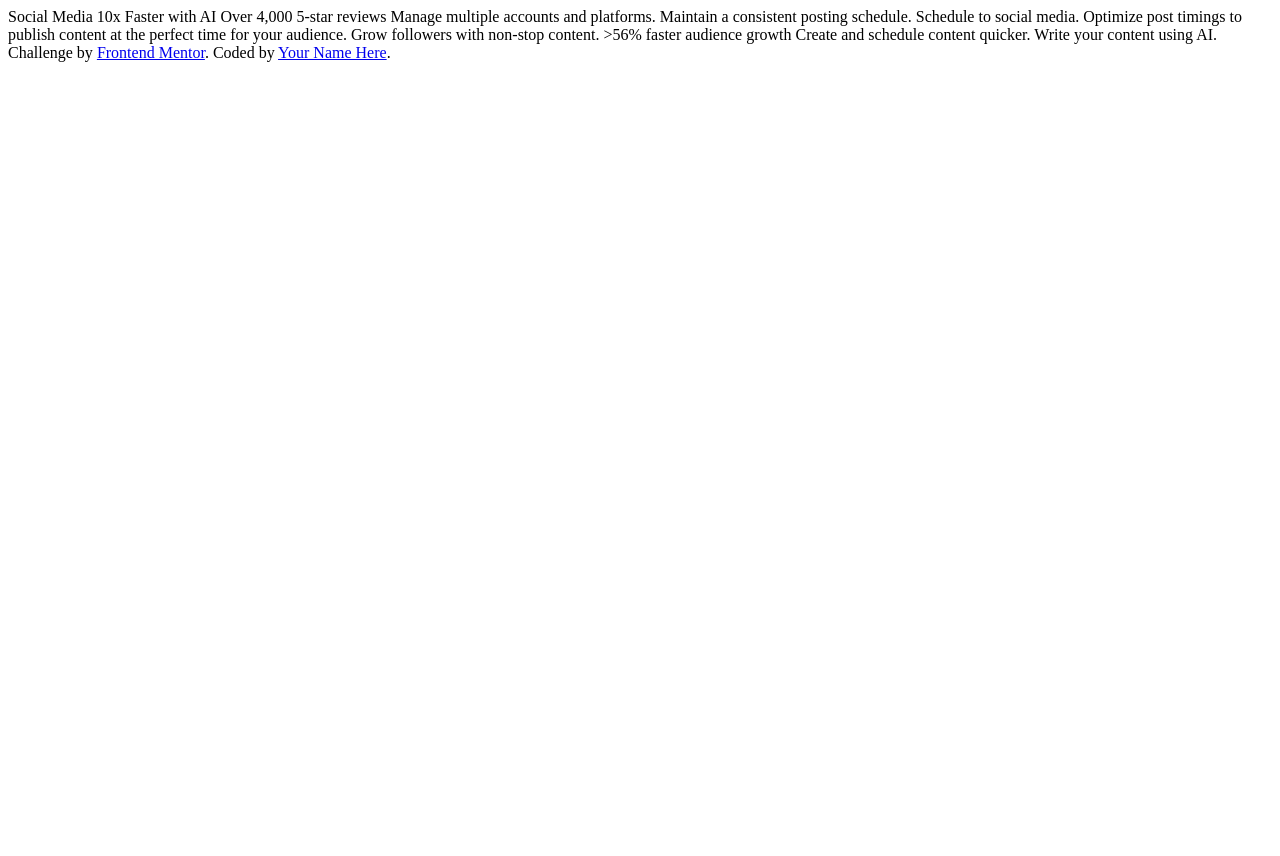
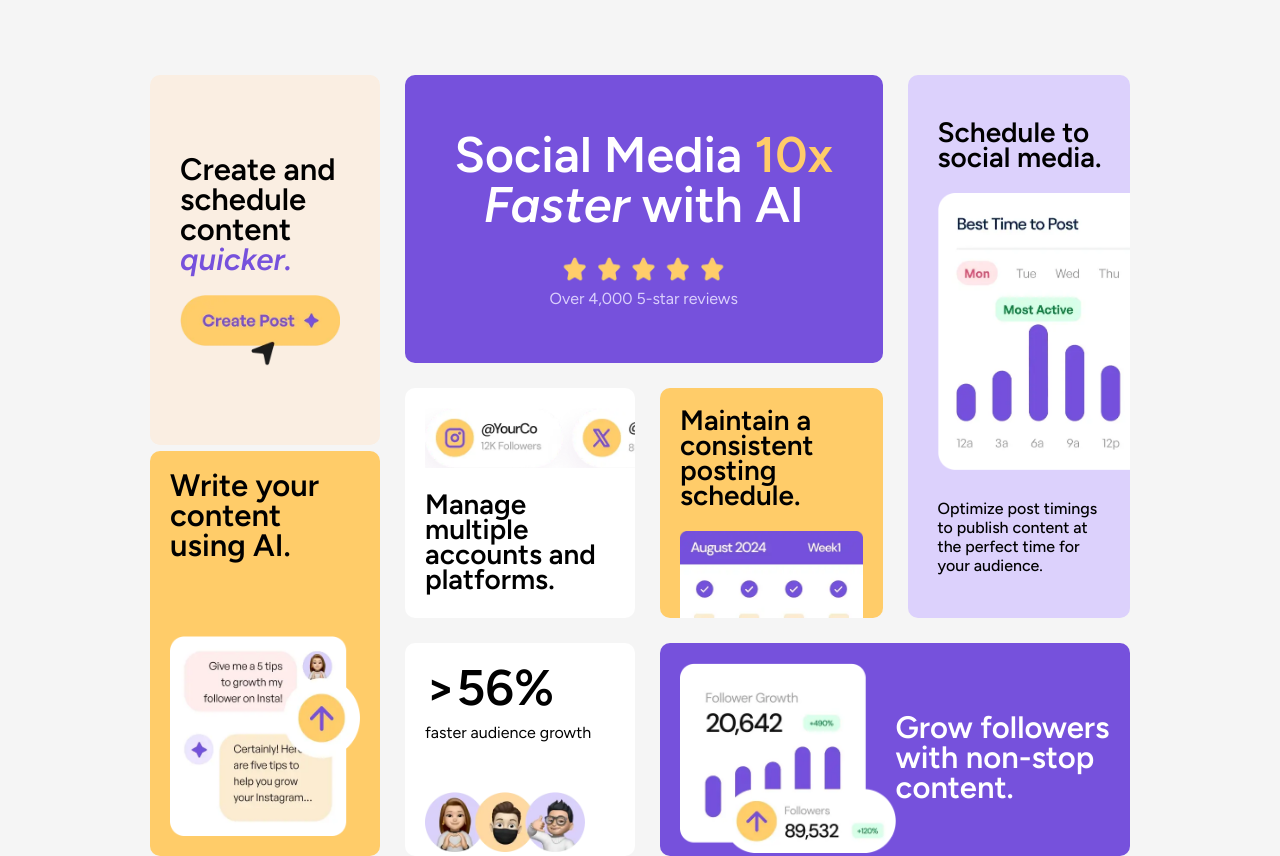
Before and after one commit to Grigoriyjan/bento-grid-main, a plain HTML site: page index.html in a window 1280 px wide. Before the commit the page ends 800 px from the top, so only its background shows below. Drawn offline with Linux system fonts and the light colour scheme.

Commit message:
desktop finished

```diff
--- /dev/null
+++ b/css/style.css
@@ -0,0 +1,164 @@
+@import url('https://fonts.googleapis.com/css2?family=DM+Sans:ital,opsz,wght@0,9..40,100..1000;1,9..40,100..1000&family=Figtree:ital,wght@0,300..900;1,300..900&display=swap');
+
+:root{
+    --yellow:#FFCC69;
+    --white:#ffff;
+    --purple:#7651DC;
+}
+
+* {
+    box-sizing: border-box;
+    margin: 0;
+    padding: 0;
+    font-family: "Figtree", serif;
+}
+body{
+    background: #F5F5F5;
+}
+.bento-container{
+    display: grid;
+    margin: auto;
+    margin-top: 75px;
+    max-width: 980px;
+    height: 85vh;
+    gap: 25px;
+    grid-template: 1fr repeat(2, 0.8fr)/ repeat(4, 1fr);
+}
+.block{
+    border-radius: 10px;
+}
+.block-1{
+    grid-column: 2/4;
+    padding: 55px 45px;
+    text-align: center;
+}
+.block-2{
+    grid-area: 2/2;
+    padding: 20px 0 0 20px;
+}
+.block-3{
+    padding: 0px 20px;
+    grid-area: 2/3;
+    display: flex;
+    flex-direction: column;
+    justify-content: space-between;
+}
+.block-4{
+    grid-area: 1/4/3/4;
+    padding: 25px 0 0 30px;
+}
+.block-5{
+    grid-area: 3/3/3/5;
+    padding: 20px 0 0 20px;
+    display: flex;
+}
+.block-6{
+    padding: 20px 0 0 20px;
+    grid-area: 3/2;
+}
+.block-7{
+    height: 370px;
+    grid-area: 1/1/3;
+    padding: 30px 0 0 30px;
+}
+.block-8{
+    display: flex;
+    flex-direction: column;
+    justify-content: space-between;
+    grid-area: 4/1/2/1;
+    height: 405px;
+    align-self: flex-end;
+    padding: 20px 20px;
+}
+
+.yellow{background: var(--yellow);}
+.purple{background: var(--purple);}
+.lavender{background:#DCD1FC;}
+.cream{background: #FAEEE2;}
+.white{background: var(--white);}
+.yellow-font{color: var(--yellow);}
+.white-font{color: var(--white);}
+.purple-font{color: var(--purple);}
+
+
+.large-title{
+    font-size: 50px;
+    font-weight: 600;
+    line-height: 50px;
+}
+
+.stars-img{
+    margin-top: 25px;
+    width: 165px;
+    height: 30px;
+}
+.desc{
+    color: hsl(254, 88%, 90%);
+}
+
+.platforms-img{
+    width: 210px;
+    height: 60px;
+    object-fit: cover;
+    object-position: left;
+}
+
+.small-title{
+    margin-top: 20px;
+    font-size: 28px;
+    font-weight: 600;
+    line-height: 25px;
+}
+.schedule-img{
+    padding-top: 23px;
+    width: 100%;
+    height: 110px;
+    object-fit: cover;
+    object-position: top;
+}
+.posts-img{
+    padding-top: 23px;
+    width: 100%;
+    height: 300px;
+    object-fit: cover;
+    object-position: left;
+}
+.description{
+    padding: 25px 25px 0 0;
+    font-weight: 500;
+}
+
+.followers-img{
+    width: 95%;
+    height: 190px;
+}
+
+.mid-title{
+    margin-top: 50px;
+    font-size: 31px;
+    font-weight: 600;
+    line-height: 30px;
+}
+
+.grow-desc{
+    margin-top: 10px;
+}
+
+.audience-img{
+    width: 160px;
+    margin-top: 50px;
+}
+
+.btn-img{
+    margin-top: 20px;
+    width: 160px;
+}
+
+.no-marign{
+    margin: 0;
+}
+
+.ai_content-img{
+    width: 190px;
+    height: 200px;
+}
--- a/index.html
+++ b/index.html
@@ -5,34 +5,70 @@
   <meta name="viewport" content="width=device-width, initial-scale=1.0"> <!-- displays site properly based on user's device -->
 
   <link rel="icon" type="image/png" sizes="32x32" href="./assets/images/favicon-32x32.png">
-
+  <link rel="stylesheet" href="/css/style.css">
   <title>Frontend Mentor | Bento grid</title>
-
-  <!-- Feel free to remove these styles or customise in your own stylesheet 👍 -->
 </head>
 <body>
 
-  Social Media 10x Faster with AI
-  Over 4,000 5-star reviews
+  <div class="bento-container">
+    <div class="block block-1 purple">
+      <h1 class="large-title white-font">Social Media <span class="yellow-font">10x</span> <em>Faster</em> with AI</h1>
+      <img src="./assets/images/illustration-five-stars.webp" alt="" class="stars-img">
+      <p class="desc white-font">Over 4,000 5-star reviews</p>
+    </div>
+    <div class="block block-2 white">
+      <img src="./assets/images/illustration-multiple-platforms.webp" alt="" class="platforms-img">
+      <h2 class="small-title">Manage multiple accounts and platforms.</h2>
+    </div>
+    <div class="block block-3 yellow">
+      <h2 class="small-title">Maintain a consistent posting schedule.</h2>
+      <img src="./assets/images/illustration-consistent-schedule.webp" alt="" class="schedule-img">
+    </div>
+    <div class="block block-4 lavender">
+      <h2 class="small-title">Schedule to social media.</h2>
+      <img src="./assets/images/illustration-schedule-posts.webp" alt="" class="posts-img">
+      <p class="description">Optimize post timings to publish content at the perfect time for your audience.</p>
+    </div>
+    <div class="block block-5 purple">
+      <img src="./assets/images/illustration-grow-followers.webp" alt="" class="followers-img">
+      <h2 class="mid-title white-font">Grow followers with non-stop content.</h2>
+    </div>
+    <div class="block block-6 white">
+      <h1 class="large-title">>56%</h1>
+      <p class="grow-desc">faster audience growth</p>
+      <img src="./assets/images/illustration-audience-growth.webp" alt="" class="audience-img">
+    </div>
+    <div class="block block-7 cream">
+      <h2 class="mid-title">Create and schedule content <span class="purple-font"><em>quicker.</em></span></h2>
+      <img src="./assets/images/illustration-create-post.webp" alt="" class="btn-img">
+    </div>
+    <div class="block block-8 yellow">
+      <h2 class="mid-title no-marign">Write your content using AI.</h2>
+      <img src="./assets/images/illustration-ai-content.webp" alt="" class="ai_content-img">
+    </div>
+  </div>
 
-  Manage multiple accounts and platforms.
+  <!--
 
-  Maintain a consistent posting schedule.
 
-  Schedule to social media.
-  Optimize post timings to publish content at the perfect time for your audience.
 
-  Grow followers with non-stop content.
 
-  >56% faster audience growth
 
-  Create and schedule content quicker.
 
-  Write your content using AI.
 
-  <div class="attribution">
+
+
+
+
+
+
+
+
+   -->
+
+  <!-- <div class="attribution">
     Challenge by <a href="https://www.frontendmentor.io?ref=challenge">Frontend Mentor</a>.
     Coded by <a href="#">Your Name Here</a>.
-  </div>
+  </div> -->
 </body>
 </html>
```
